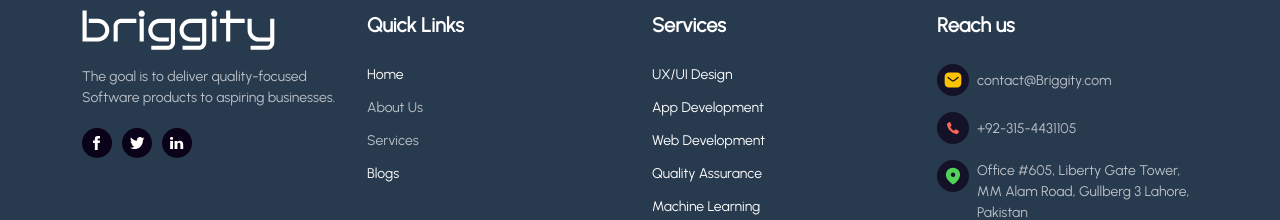
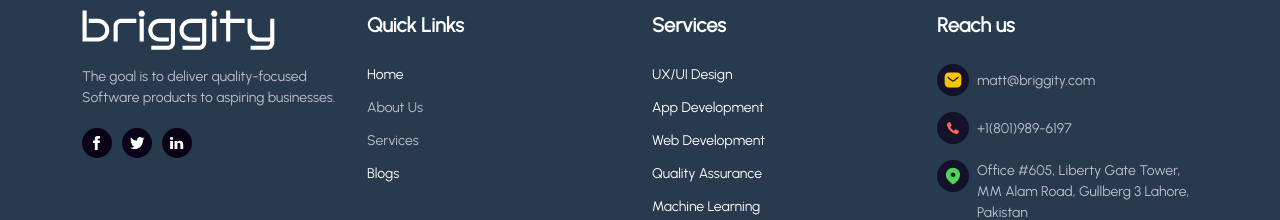
Before and after one commit to AdonisTop3DevStar/Briggity, a React (Create React App) app: page / in a window 1280 px wide. Shown: the part 4664-4884 px from the top of the page. Built offline with nearby package versions, Linux system fonts and the light colour scheme.

Commit message:
update contact info

```diff
--- a/src/components/footer.js
+++ b/src/components/footer.js
@@ -35,8 +35,8 @@ export default function Footer() {
                     </Col>
                     <Col md={3} sm={12} className="mb-3">
                         <FooterSectiontitle>Reach us</FooterSectiontitle>
-                        <div className="d-flex align-items-center mb-3"><Image src={MailIcon} height="32" className="me-2"/><ContentBody>contact@Briggity.com</ContentBody></div>
-                        <div className="d-flex align-items-center mb-3"><Image src={PhoneIcon} height="32" className="me-2"/><ContentBody>+92-315-4431105</ContentBody></div>
+                        <div className="d-flex align-items-center mb-3"><Image src={MailIcon} height="32" className="me-2"/><ContentBody>matt@briggity.com</ContentBody></div>
+                        <div className="d-flex align-items-center mb-3"><Image src={PhoneIcon} height="32" className="me-2"/><ContentBody>+1(801)989-6197</ContentBody></div>
                         <div className="d-flex align-items-start mb-3"><Image src={MapIcon} height="32" className="me-2"/><ContentBody>Office #605, Liberty Gate Tower, MM Alam Road, Gullberg 3 Lahore, Pakistan</ContentBody></div>
                     </Col>
                 </Row>
```
